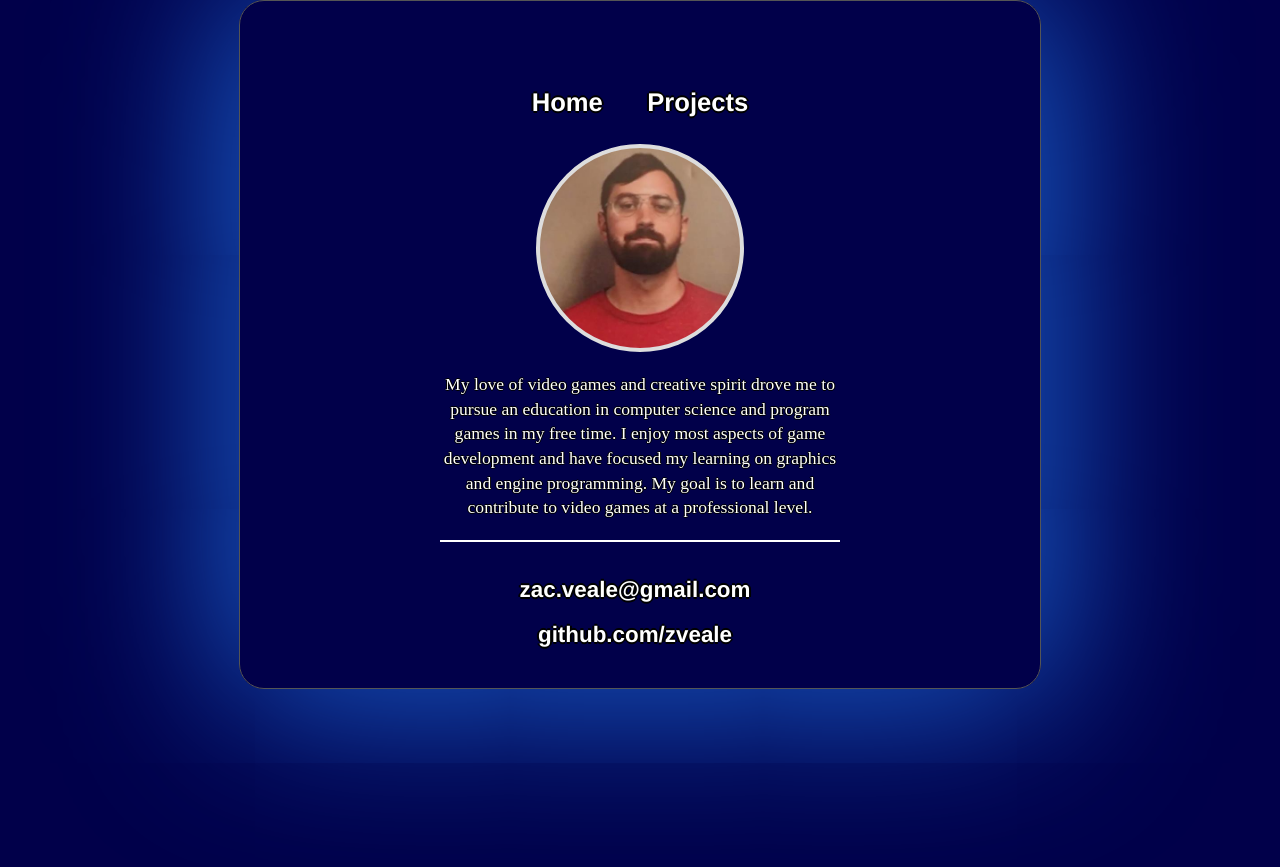
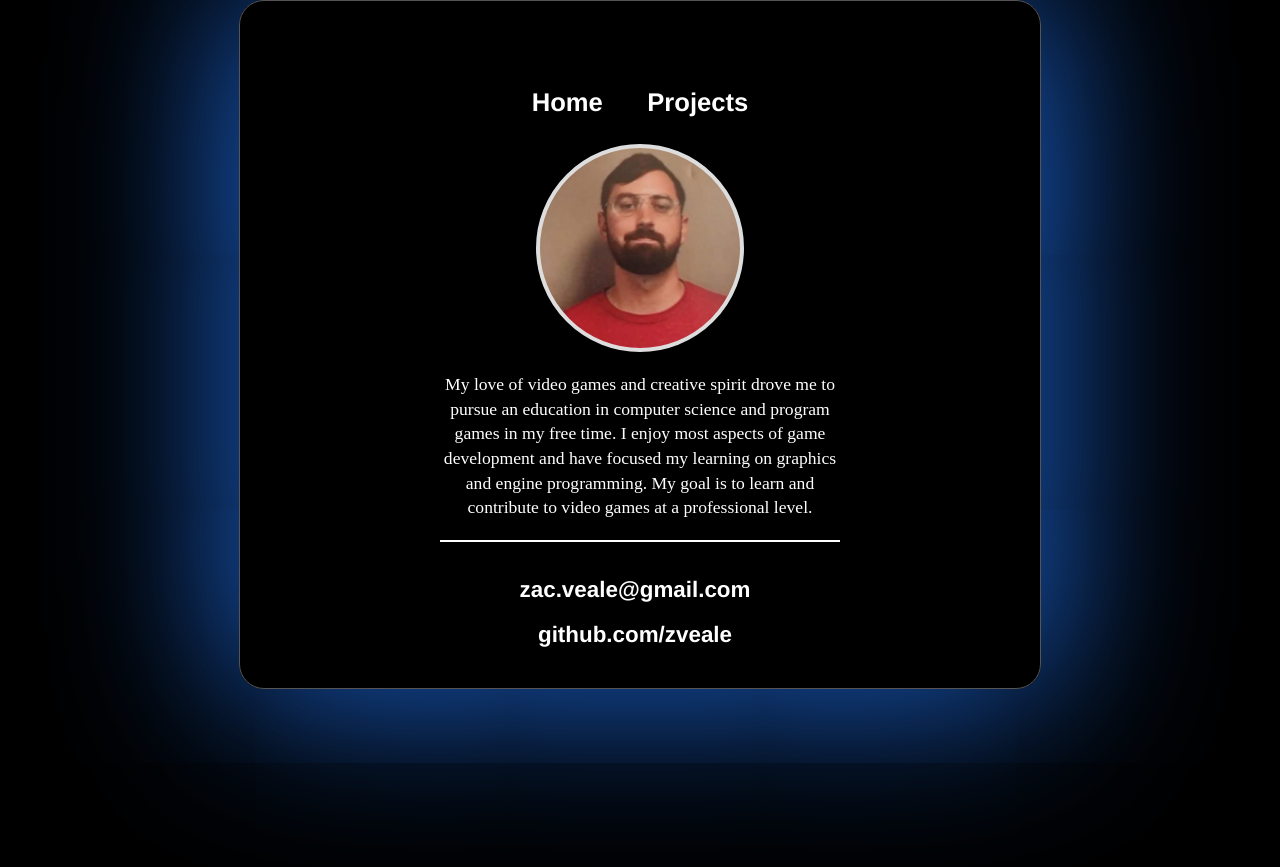
Before and after one commit to zveale/zveale.github.io, a Jekyll site: the page built from index.html, in a window 1280 px wide. Shown: the top 867 px of the page. Built offline with Jekyll 4.4.1, drawn with Linux system fonts in a browser that asks for light colours.

Commit message:
Update main.css

```diff
--- a/css/main.css
+++ b/css/main.css
@@ -1,5 +1,5 @@
 body {
-	background-color: rgba(1,0,74,1);
+	background-color: black;
 	border: solid 1px #555;
 	box-shadow: 0px 0px 170px 11px rgba(29,106,222,1);
 	text-align: center;
```
